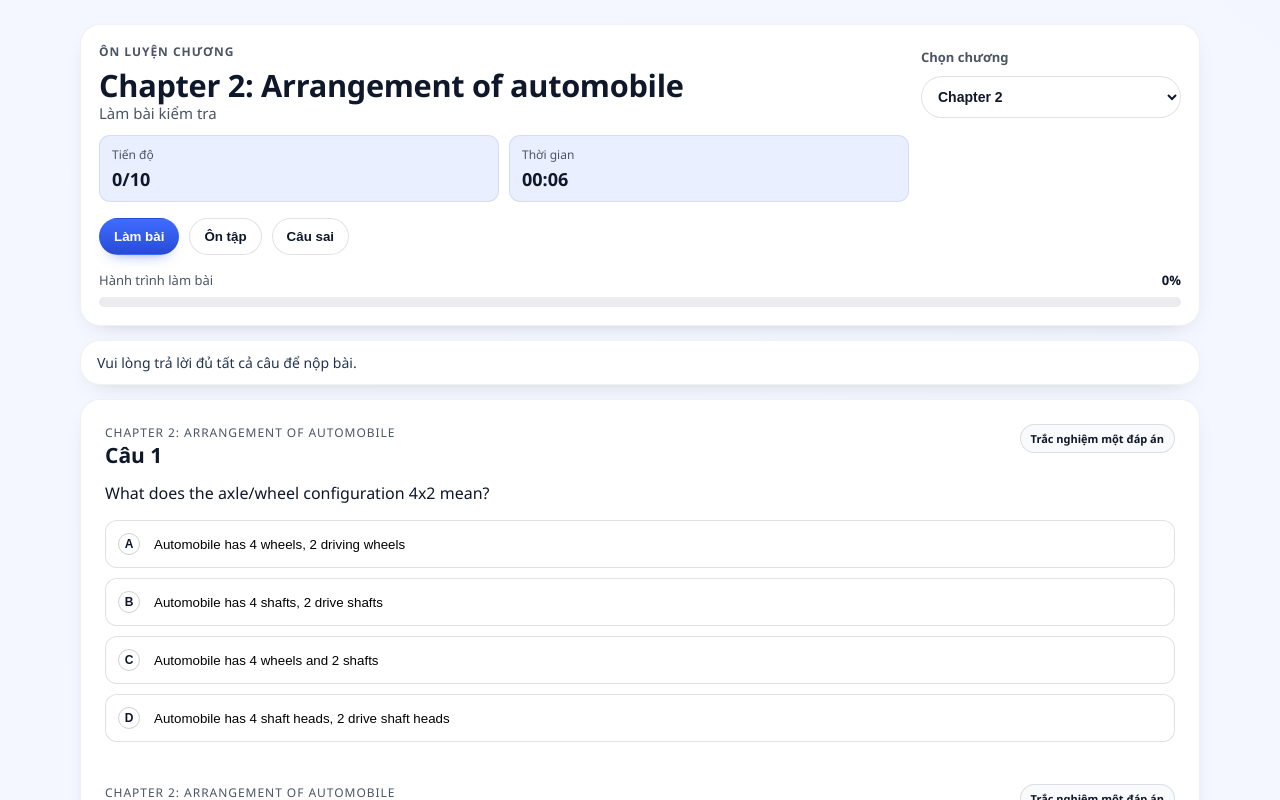
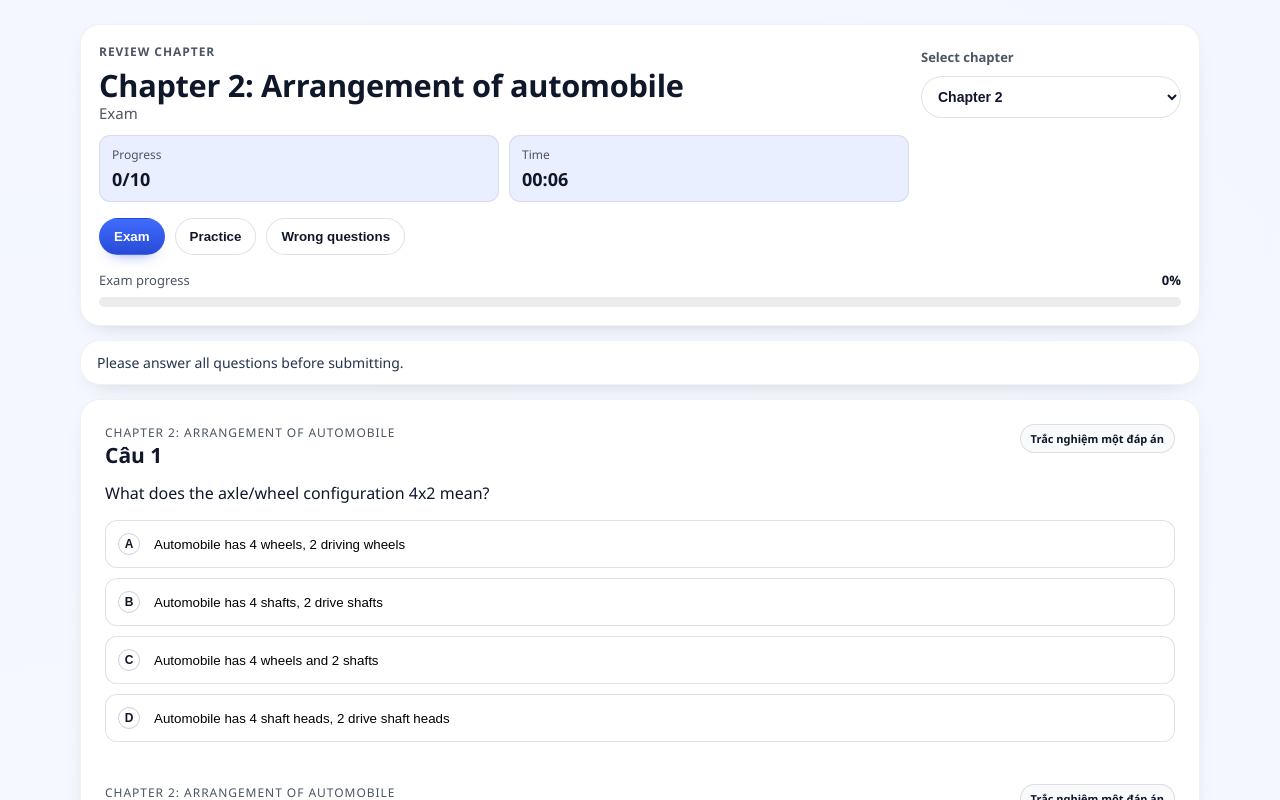
Before and after one commit to vanhpham/MASmultiplechoice, a React (Vite) app: page / in a window 1280 px wide. Shown: the top 800 px of the page. Built offline with nearby package versions, Linux system fonts and the light colour scheme.

Commit message:
feat: translate App UI strings to centralized English copy

```diff
--- a/src/App.tsx
+++ b/src/App.tsx
@@ -11,6 +11,7 @@ import { normalizeText } from './lib/normalize'
 import { clearProgress, loadProgress, saveProgress } from './lib/storage'
 import { QuestionCard } from './components/QuestionCard'
 import { ResultPanel } from './components/ResultPanel'
+import { en } from './i18n/en'
 
 type LearnMode = 'exam' | 'practice' | 'mistakes'
 
@@ -181,7 +182,7 @@ export default function App() {
       })
       .catch((err: unknown) => {
         if (!isActive) return
-        setError(err instanceof Error ? err.message : 'Không đọc được dữ liệu câu hỏi')
+        setError(err instanceof Error ? err.message : en.app.loadDataError)
         setLoading(false)
       })
 
@@ -389,30 +390,29 @@ export default function App() {
   }
 
   function getModeLabel(label: LearnMode): string {
-    if (label === 'exam') return 'Làm bài kiểm tra'
-    if (label === 'practice') return 'Ôn tập nhanh'
-    return 'Ôn câu sai'
+    if (label === 'exam') return en.app.modeLabel.exam
+    if (label === 'practice') return en.app.modeLabel.practice
+    return en.app.modeLabel.mistakes
   }
 
   function getModeHint() {
     if (mode === 'exam') {
-      return canSubmit ? 'Bạn đã trả lời đủ câu. Nhấn nộp để chấm.'
-      : 'Vui lòng trả lời đủ tất cả câu để nộp bài.'
+      return canSubmit ? en.app.modeHint.examReady : en.app.modeHint.examIncomplete
     }
     if (mode === 'practice') {
-      return 'Câu trắc nghiệm/chọn nối chấm ngay. Câu điền text cần bấm “Kiểm tra” mới chấm.'
+      return en.app.modeHint.practice
     }
     return wrongQuestionIds.length === 0
-      ? 'Không còn câu sai để ôn lại.'
-      : 'Chỉ hiển thị các câu đã trả lời sai trước đó. Trả lời đúng sẽ tự động xoá khỏi danh sách.'
+      ? en.app.modeHint.mistakesEmpty
+      : en.app.modeHint.mistakes
   }
 
   if (loading) {
     return (
       <main className="app">
         <section className="status-card card">
-          <h1>Đang tải bài ôn</h1>
-          <p>Đang tải dữ liệu từ {selectedChapter}.json...</p>
+          <h1>{en.app.loadingTitle}</h1>
+          <p>{en.app.loadingDescription(selectedChapter)}</p>
         </section>
       </main>
     )
@@ -422,7 +422,7 @@ export default function App() {
     return (
       <main className="app">
         <section className="status-card card">
-          <h1>Lỗi</h1>
+          <h1>{en.app.errorTitle}</h1>
           <p>{error}</p>
         </section>
       </main>
@@ -432,22 +432,22 @@ export default function App() {
   const lockInput = mode === 'exam' && isSubmitted
   const activeSubmitText = mode === 'exam'
     ? isSubmitted
-      ? 'Đã nộp'
-      : `Nộp bài ${answeredCount}/${currentQuestionCount}`
-    : 'Đang ôn tập'
+      ? en.app.status.submit.submitted
+      : `${en.app.status.submit.submitLabel} ${answeredCount}/${currentQuestionCount}`
+    : en.app.status.submit.practiceModeLabel
 
   return (
     <main className="app">
       <header className="topbar card">
         <div className="topbar-main">
           <div>
-            <p className="eyebrow">ÔN LUYỆN CHƯƠNG</p>
+            <p className="eyebrow">{en.app.eyebrow}</p>
             <h1>{questions[0]?.chapter || `${toDisplayChapter(selectedChapter)}`}</h1>
             <p className="subtitle">{getModeLabel(mode)}</p>
           </div>
           <div className="chapter-switch">
             <label htmlFor="chapter-select" className="chapter-switch-label">
-              Chọn chương
+              {en.app.chapterSelectLabel}
             </label>
             <select
               id="chapter-select"
@@ -464,22 +464,22 @@ export default function App() {
           </div>
           <div className="mode-stats">
             <div className="mode-stat">
-              <span>Tiến độ</span>
+              <span>{en.app.status.stats.progress}</span>
               <strong>{answeredCount}/{currentQuestionCount}</strong>
             </div>
             <div className="mode-stat">
-              <span>Thời gian</span>
+              <span>{en.app.status.stats.time}</span>
               <strong>{formatTime(elapsedSeconds)}</strong>
             </div>
             {mode === 'exam' && isSubmitted ? (
               <div className="mode-stat">
-                <span>Điểm</span>
+                <span>{en.app.status.stats.score}</span>
                 <strong>{score}/{currentQuestionCount}</strong>
               </div>
             ) : null}
             {mode !== 'exam' ? (
               <div className="mode-stat">
-                <span>Đúng</span>
+                <span>{en.app.status.stats.correct}</span>
                 <strong>
                   {correctCount}/{currentQuestionCount} ({accuracyPercent}%)
                 </strong>
@@ -494,27 +494,31 @@ export default function App() {
             className={mode === 'exam' ? 'mode-btn active' : 'mode-btn'}
             onClick={() => handleModeChange('exam')}
           >
-            Làm bài
+            {en.app.modeLabel.exam}
           </button>
           <button
             type="button"
             className={mode === 'practice' ? 'mode-btn active' : 'mode-btn'}
             onClick={() => handleModeChange('practice')}
           >
-            Ôn tập
+            {en.app.modeLabel.practice}
           </button>
           <button
             type="button"
             className={mode === 'mistakes' ? 'mode-btn active' : 'mode-btn'}
             onClick={() => handleModeChange('mistakes')}
           >
-            Câu sai
+            {en.app.modeLabel.mistakes}
           </button>
         </div>
 
         <div className="progress-wrap">
           <div className="progress-meta">
-            <span>{mode === 'exam' ? 'Hành trình làm bài' : 'Tiến độ ôn tập'}</span>
+            <span>
+              {mode === 'exam'
+                ? en.app.status.progressMetaExam
+                : en.app.status.progressMetaPractice}
+            </span>
             <strong>{progressPercent}%</strong>
           </div>
           <div className="progress-track" role="progressbar" aria-valuemin={0} aria-valuemax={100} aria-valuenow={progressPercent}>
@@ -531,8 +535,8 @@ export default function App() {
         <section className="question-list-card card">
         {mode === 'mistakes' && wrongQuestionIds.length === 0 ? (
           <section className="status-card">
-            <h2>Không có câu sai</h2>
-            <p>Bạn chưa có câu sai đang chờ ôn lại. Chuyển sang chế độ Ôn tập hoặc làm bài để tạo dữ liệu.</p>
+            <h2>{en.app.status.emptyWrongTitle}</h2>
+            <p>{en.app.status.emptyWrongBody}</p>
           </section>
         ) : (
           <>
@@ -585,10 +589,10 @@ export default function App() {
 
         <div className="extra-actions">
           <button type="button" className="ghost-btn" onClick={handleResetAnswers}>
-            Xoá đáp án đã làm
+            {en.app.status.buttons.clearAnswers}
           </button>
           <button type="button" className="ghost-btn" onClick={handleClearWrongHistory}>
-            Xoá lịch sử câu sai
+            {en.app.status.buttons.clearWrongHistory}
           </button>
         </div>
       </section>
```
